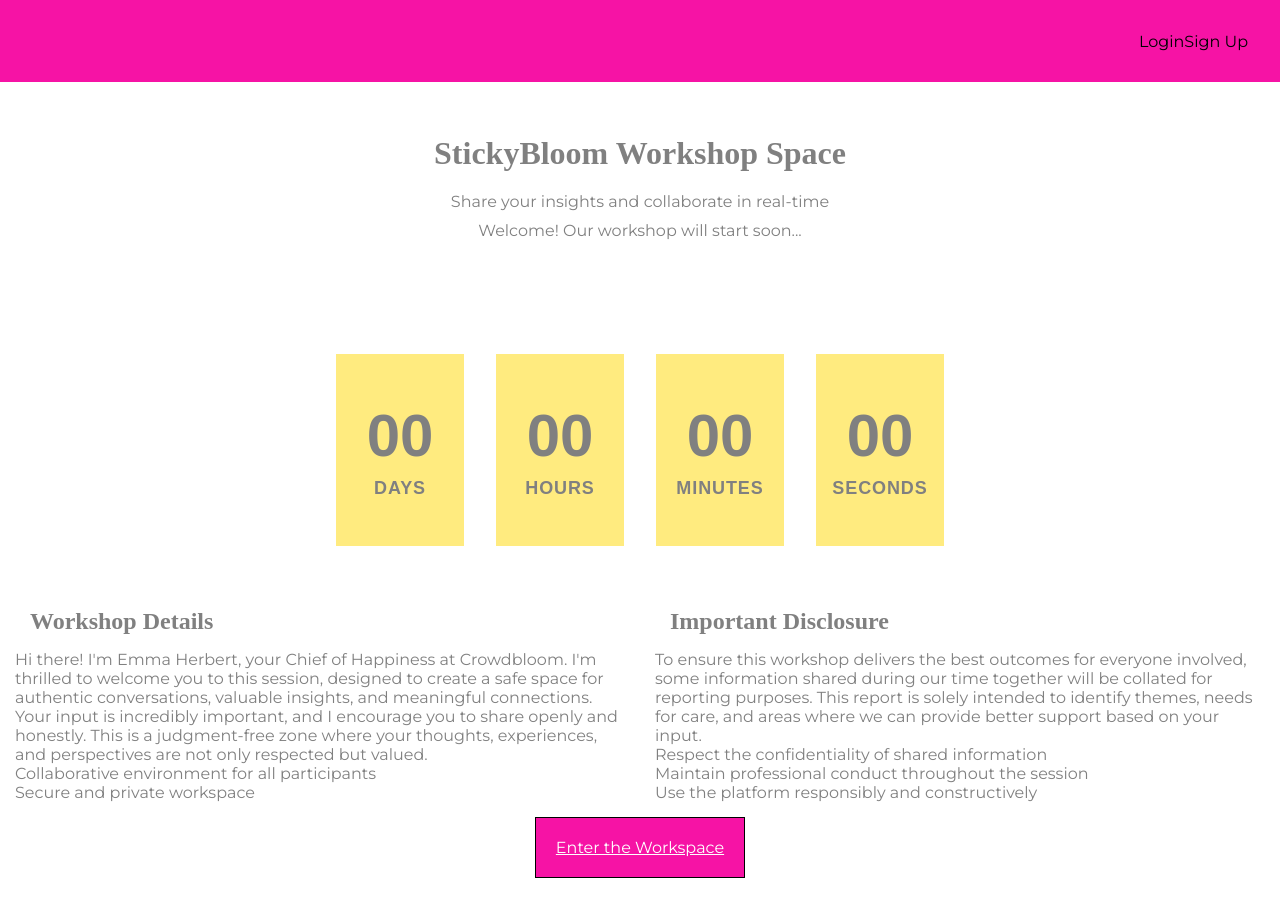
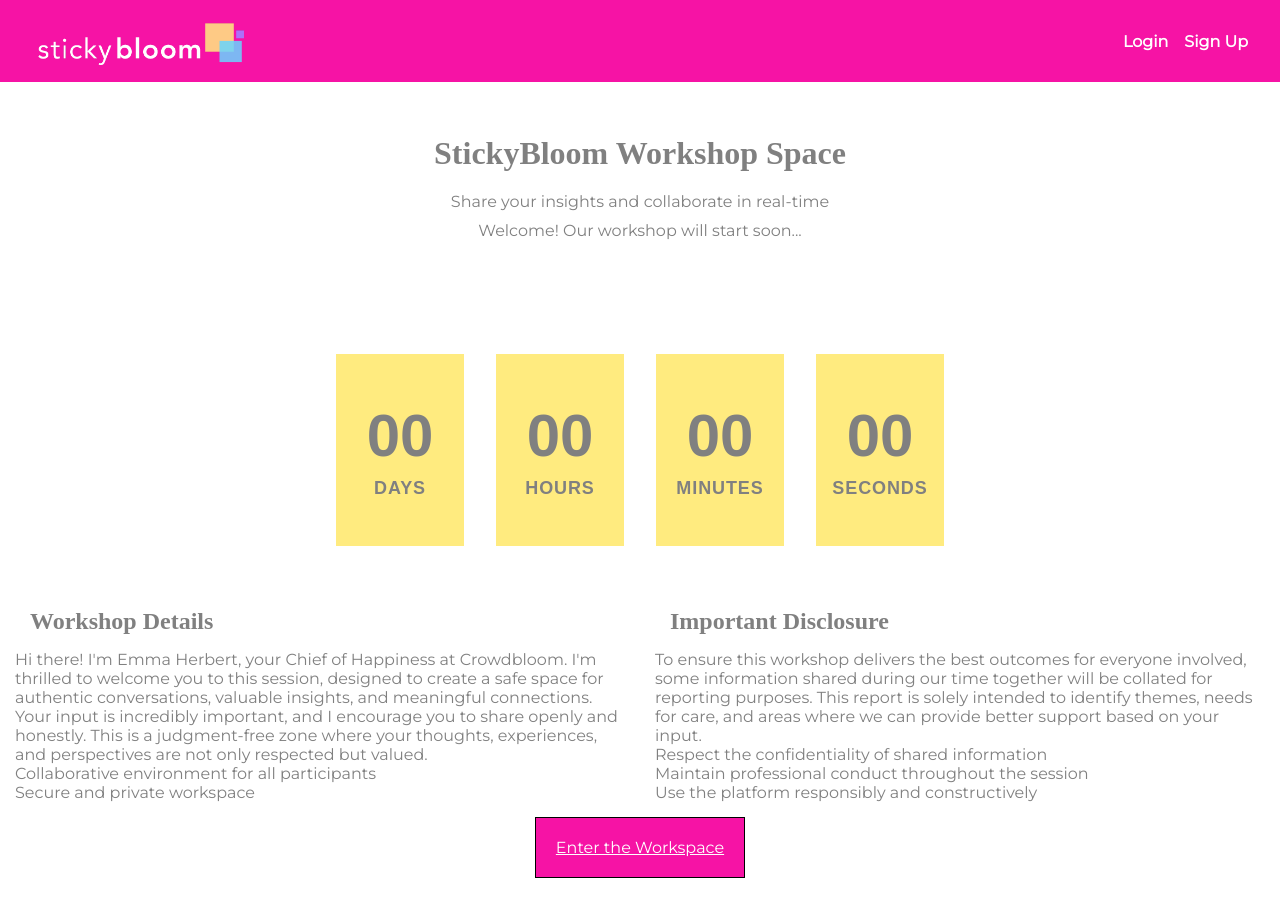
Before and after one commit to SheCodesAus/ping_penguins_frontend, a React (Vite) app: page / in a window 1280 px wide. Built offline with nearby package versions, Linux system fonts and the light colour scheme; no server answers; a web font is replaced by a local one.

Commit message:
NavBar style and logo

```diff
--- a/src/components/NavBar.jsx
+++ b/src/components/NavBar.jsx
@@ -1,5 +1,6 @@
 import { Link, Outlet } from "react-router-dom";
 import useAuth from "../hooks/use-auth.js";
+
 
 function NavBar() {
     const {auth, setAuth} = useAuth();
@@ -12,7 +13,9 @@
     return (
         <div>
             <nav>
-                <Link to="/" className="logo"></Link>
+                <Link to="/" className="logo">
+                <img src="/img/Stickybloomlogo.png" alt="StickyBloom Logo" />
+                </Link>
                 <div className="nav-links">
                     {auth.token ? (
                         <Link to="/" onClick={handleLogout}>Log Out</Link>
--- a/src/style.css
+++ b/src/style.css
@@ -174,14 +174,15 @@
     color: var(--base-light);
 }
 
-.logo {
-    font-size: 1.5rem;
-    font-weight: bold;
+.logo img {
+    height: 60px;
+    width: auto;
 }
 
 .nav-links {
     display: flex;
     list-style: none;
+    gap: 1rem;
 }
 
 .nav-links li {
@@ -190,7 +191,8 @@
 
 .nav-links a {
     text-decoration: none;
-    color: var(--black);
+    color: var(--white);
+    font-weight: bold;
 }
 
 /* form styles */
```
Also changed, not shown: img/Stickybloomlogo.png (added).
